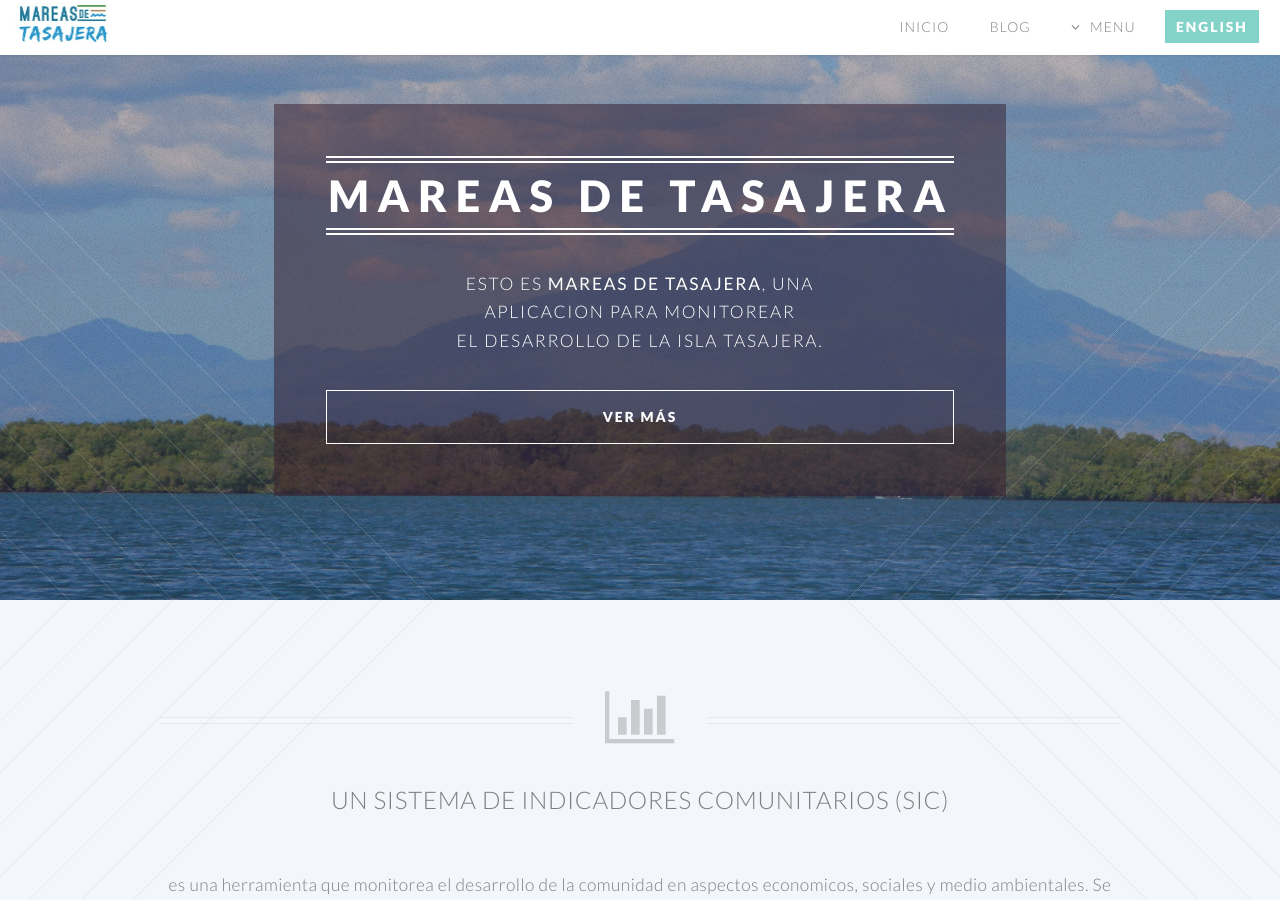
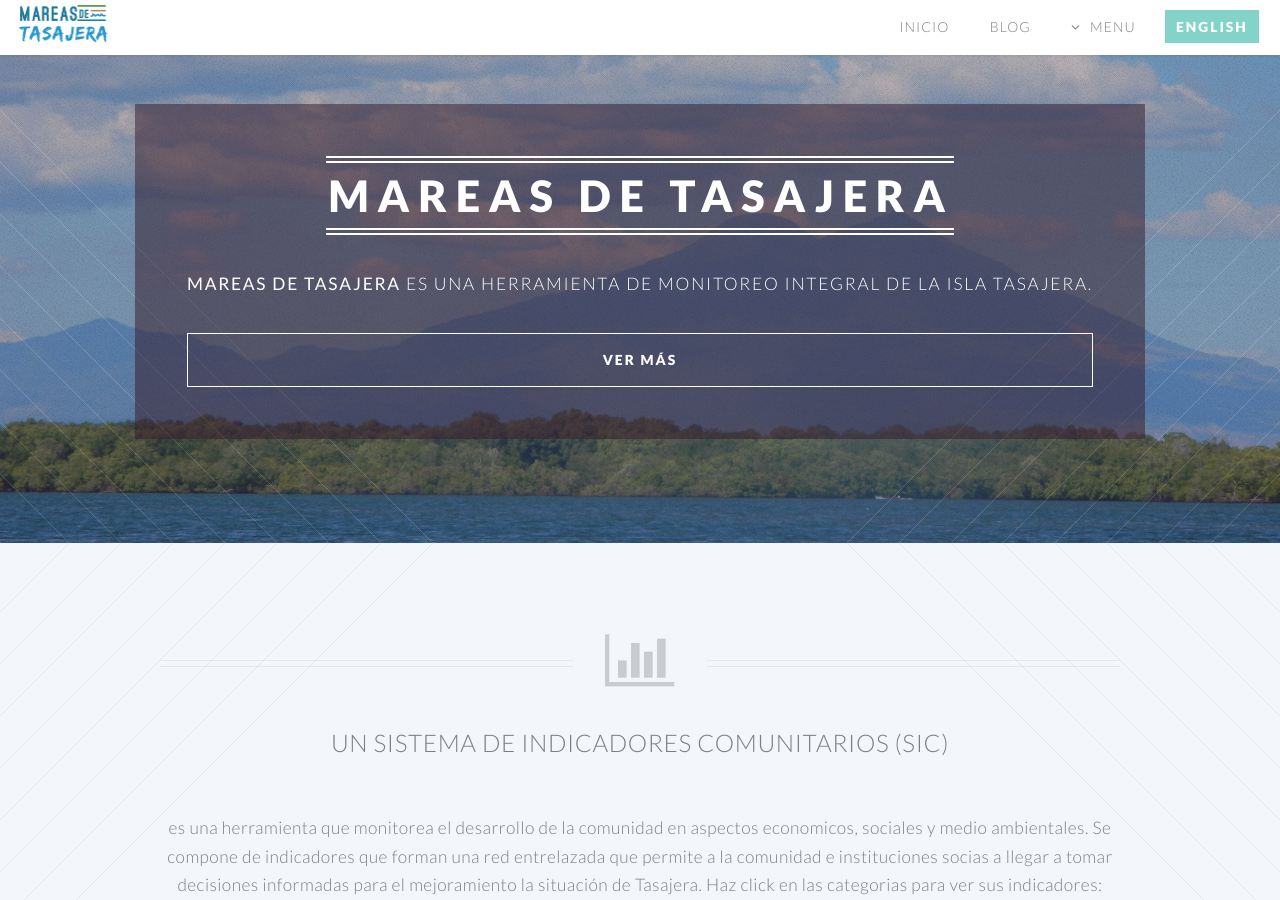
Before and after one commit to danteo90/danteo90.github.io, a Jekyll site: the page built from index.html, in a window 1280 px wide and 900 px high. Built offline with Jekyll 4.4.1, drawn with Linux system fonts in a browser that asks for light colours.

Commit message:
Update banner.html

```diff
--- a/_includes/banner.html
+++ b/_includes/banner.html
@@ -12,11 +12,7 @@
         <header>
             <h2>Mareas de Tasajera</h2>
         </header>
-        <p>Esto es <strong>Mareas de Tasajera</strong>, una
-        <br />
-        aplicacion para monitorear
-        <br />
-        el desarrollo de la Isla Tasajera.</p>
+        <p><strong>Mareas de Tasajera</strong> es una herramienta de monitoreo integral de la Isla Tasajera.</p>
         <footer>
             <ul class="buttons vertical">
                 <li><a href="#main" class="button fit scrolly">Ver Más</a></li>
```
